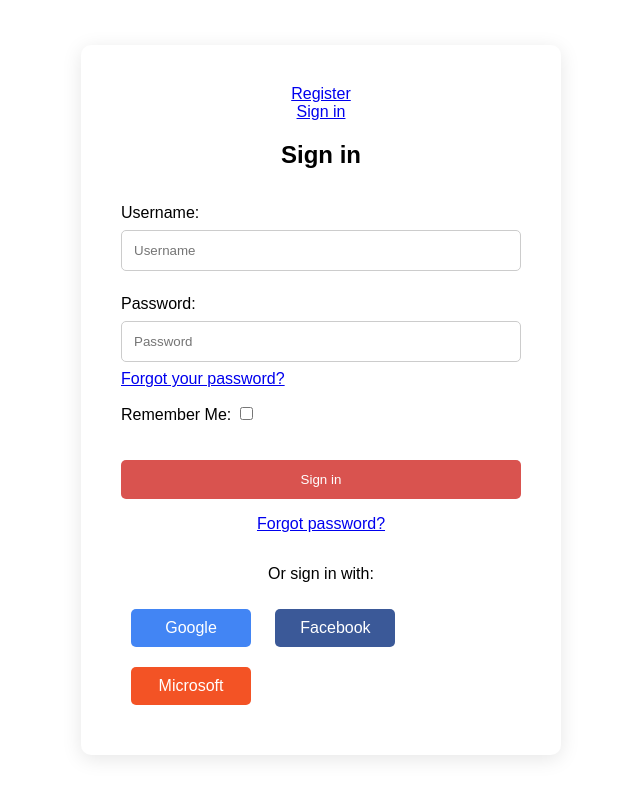
After one commit to lucasmarcelin0/Juliana, a Django app: page /accounts/login/ in a window 1280 px wide. The commit adds this page. Shown: the whole page, without its empty margins (319-959 px from the left). Run offline with Django 5.2, Linux system fonts and the light colour scheme.

Commit message:
work 14/10

```diff
--- a/juliana/urls.py
+++ b/juliana/urls.py
@@ -22,4 +22,7 @@ urlpatterns = [
     path('admin/', admin.site.urls),
     path('', include ('sales.urls')),
     path('users/', include("users.urls")),
+
+    # Include Allauth URLs
+    path('accounts/', include('allauth.urls')),
 ]
--- /dev/null
+++ b/users/static/css/login.css
@@ -0,0 +1,105 @@
+/* General Page Styling */
+body {
+    font-family: 'Arial', sans-serif;
+    margin: 0;
+    padding: 0;
+    height: 100%;
+}
+
+/* Full-page Background Image Styling */
+.background-image {
+    background-image: url('{% static 'images/cartoon.jpeg' %}'); /* Change to your image path */
+    background-size: cover;
+    background-position: center;
+    background-repeat: no-repeat;
+    position: fixed;
+    width: 100%;
+    height: 100%;
+    z-index: -1;
+}
+
+/* Form Container Styling */
+.container {
+    position: relative;
+    display: flex;
+    justify-content: center;
+    align-items: center;
+    height: 100vh; /* Full viewport height */
+    z-index: 1; /* Ensure form is on top */
+}
+
+/* Right Section (Form Styling) */
+.right-section {
+    display: flex;
+    flex-direction: column;
+    align-items: center;
+    justify-content: center;
+    padding: 40px;
+    background-color: white;
+    box-shadow: 0px 4px 20px rgba(0, 0, 0, 0.1);
+    border-radius: 10px;
+    max-width: 400px;
+    width: 100%;
+}
+
+/* Input Fields Styling */
+input[type="text"], input[type="password"] {
+    width: 100%;
+    padding: 12px;
+    margin: 8px 0;
+    border-radius: 5px;
+    border: 1px solid #ccc;
+    box-sizing: border-box;
+}
+
+/* Sign in Button Styling */
+button {
+    background-color: #d9534f;
+    color: white;
+    padding: 12px;
+    border: none;
+    border-radius: 5px;
+    cursor: pointer;
+    width: 100%;
+    margin-top: 20px;
+}
+
+button:hover {
+    background-color: #c9302c;
+}
+
+/* Social Buttons */
+.social-login a {
+    display: inline-block;
+    margin: 10px;
+    padding: 10px;
+    text-decoration: none;
+    color: white;
+    border-radius: 5px;
+    width: 100px;
+    text-align: center;
+}
+
+.google {
+    background-color: #4285F4;
+}
+
+.facebook {
+    background-color: #3b5998;
+}
+
+.microsoft {
+    background-color: #F35325;
+}
+
+/* Media Queries for Mobile */
+@media (max-width: 768px) {
+    .right-section {
+        width: 90%;
+        max-width: 350px;
+    }
+
+    button {
+        width: 100%;
+    }
+}
--- /dev/null
+++ b/users/templates/account/login.html
@@ -0,0 +1,33 @@
+{% load static %}
+<!DOCTYPE html>
+<html lang="en">
+<head>
+    <meta charset="UTF-8">
+    <meta name="viewport" content="width=device-width, initial-scale=1.0">
+    <title>Majimoveis - Login</title>
+    <link rel="stylesheet" href="{% static 'css/login.css' %}">
+</head>
+<body>
+    <div class="background-image"></div>
+
+    <div class="container">
+        <div class="right-section">
+            <a href="{% url 'account_signup' %}" class="register">Register</a>
+            <a href="{% url 'account_login' %}" class="login active">Sign in</a>
+            <h2>Sign in</h2>
+            <form method="POST" action="{% url 'account_login' %}">
+                {% csrf_token %}
+                {{ form.as_p }}
+                <button type="submit" class="btn-submit">Sign in</button>
+            </form>
+            <p><a href="{% url 'account_reset_password' %}">Forgot password?</a></p>
+            <p>Or sign in with:</p>
+            <div class="social-login">
+                <a class="btn-social google">Google</a>
+                <a class="btn-social facebook">Facebook</a>
+                <a class="btn-social microsoft">Microsoft</a>
+            </div>
+        </div>
+    </div>
+</body>
+</html>
--- a/users/urls.py
+++ b/users/urls.py
@@ -1,11 +1,7 @@
-from django.urls import path
-from . import views
-
-app_name = 'users'
+# juliana/urls.py
+from django.urls import path, include
 
 urlpatterns = [
-    path('', views.login_view, name='default'),  # Make this the default view for '/users/'
-    path('login/', views.login_view, name='login'),
-    path('logout/', views.logout_view, name='logout'),
-     path('register/', views.register_view, name='register'),  # Register view
+    # Other URLs for your app
+    path('accounts/', include('allauth.urls')),  # Includes all Allauth views and URLs
 ]
```
Also changed, not shown: juliana/settings.py (+47 -0 lines), sales/templates/sales/perfil.html (+15 -0 lines), users/forms.py (deleted, +0 -7 lines), users/models.py (+1 -16 lines), users/static/css/logout.css (added, +43 -0 lines), users/templates/account/logout.html (added, +24 -0 lines), users/templates/account/signup.html (added, +29 -0 lines), users/templates/users/index.html (deleted, +0 -37 lines), users/templates/users/login.html (deleted, +0 -110 lines), users/views.py (+2 -67 lines), db.sqlite3, users/migrations/0001_initial.py (deleted), users/static/images/cartoon.jpeg (added), users/static/images/maji.jpeg (added).
